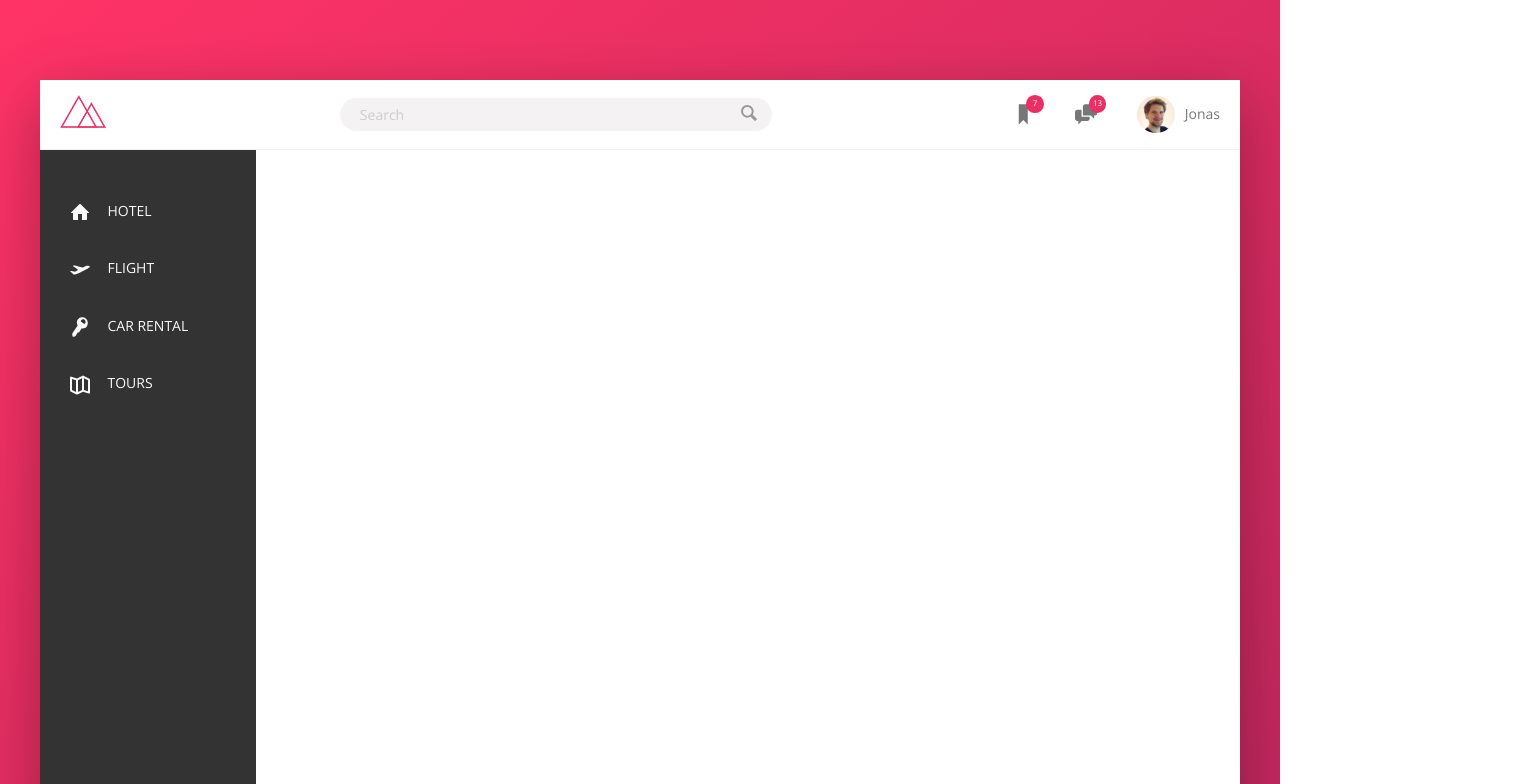
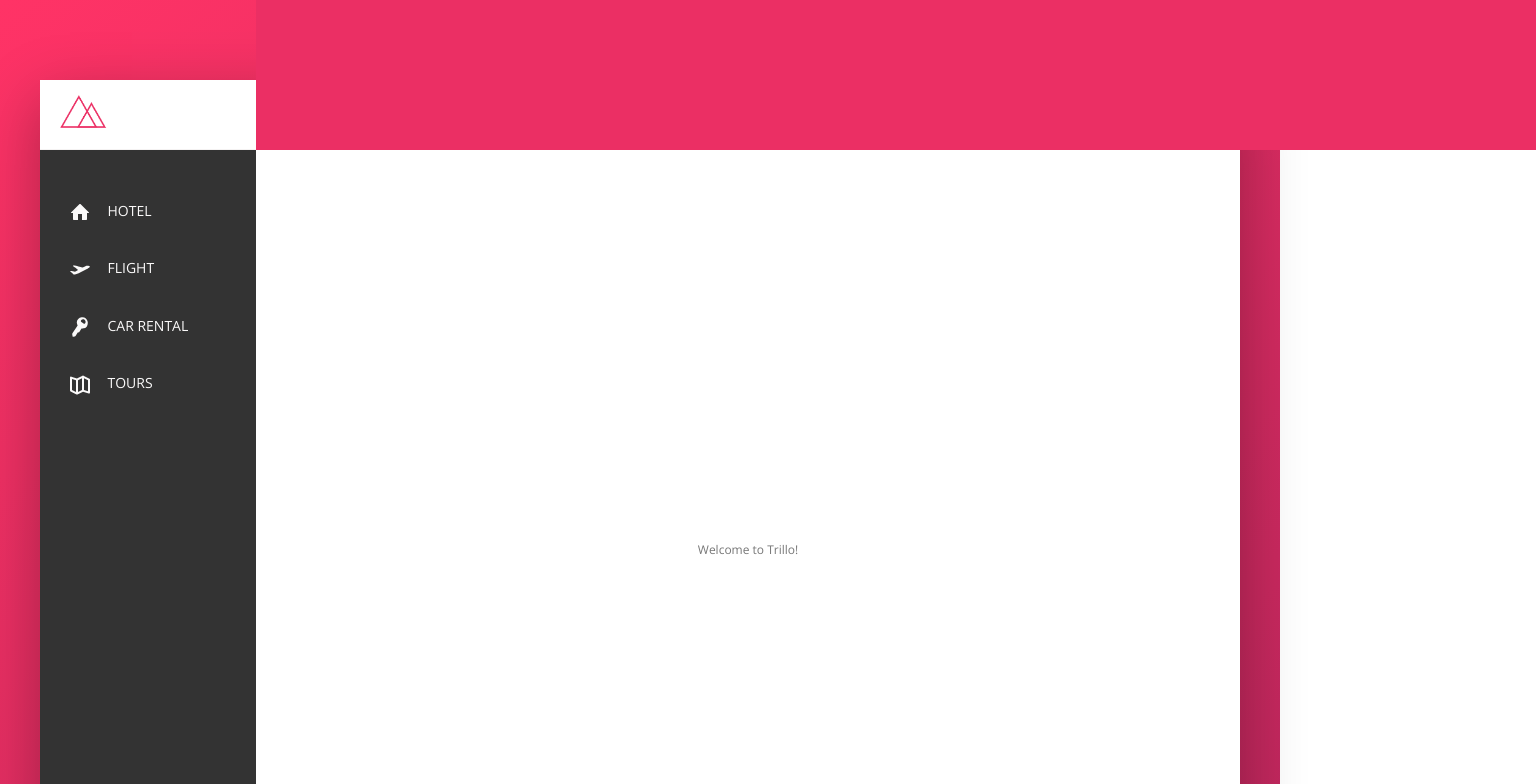
Before and after one commit to louisdtb/Trillo-react-project, a React (Create React App) app: page / in a window 1280 px wide. Shown: the top 784 px of the page, 1536 px wide, since content can reach past the window. Built offline with nearby package versions, Linux system fonts and the light colour scheme.

Commit message:
played with framer motion

```diff
--- a/src/components/MainContent/Welcome/Welcome.jsx
+++ b/src/components/MainContent/Welcome/Welcome.jsx
@@ -1,25 +1,36 @@
-import React from "react";
+import { React, useState, useEffect } from "react";
 import { motion } from "framer-motion";
 import { pageTransition } from "../../../pageTransition";
 
 const Welcome = () => {
+  // const [transition, setTransition] = useState(true);
+
+  // useEffect(() => {
+  //   setTimeout(() => {
+  //     setTransition(false);
+  //   }, 1000);
+  // }, []);
+
   const animate = {
-    hidden: { y: "100%" },
-    show: { y: "-100%" },
+    hidden: { y: "0" },
+    show: {
+      y: "-100%",
+      transition: { duration: 1, ease: [0.85, 0, 0.15, 1] },
+    },
     exit: { y: "100%" },
   };
 
   return (
-    <>
+    <div className="welcome-wrapper">
       <motion.div
         className="transition"
         exit="hidden"
         animate="show"
         initial="exit"
         variants={animate}
-      ></motion.div>
+      />
       <div className="welcome">Welcome to Trillo!</div>
-    </>
+    </div>
   );
 };
 
--- a/src/components/MainContent/Welcome/_Welcome.scss
+++ b/src/components/MainContent/Welcome/_Welcome.scss
@@ -3,12 +3,21 @@
   align-items: center;
   justify-content: center;
   height: 100%;
+  position: relative;
+
+  &-wrapper {
+    overflow: hidden;
+    width: 100%;
+    height: 100%;
+  }
 }
 
 .transition {
   background-color: var(--color-primary);
   height: 100%;
   width: 100%;
+  position: absolute;
+  z-index: 10;
   // transform: translateY(100%);
   // display: none;
 }
--- a/src/css/style.css
+++ b/src/css/style.css
@@ -247,12 +247,19 @@ body {
   display: flex;
   align-items: center;
   justify-content: center;
-  height: 100%; }
+  height: 100%;
+  position: relative; }
+  .welcome-wrapper {
+    overflow: hidden;
+    width: 100%;
+    height: 100%; }
 
 .transition {
   background-color: var(--color-primary);
   height: 100%;
-  width: 100%; }
+  width: 100%;
+  position: absolute;
+  z-index: 10; }
 
 .title-bar {
   display: flex;
```
